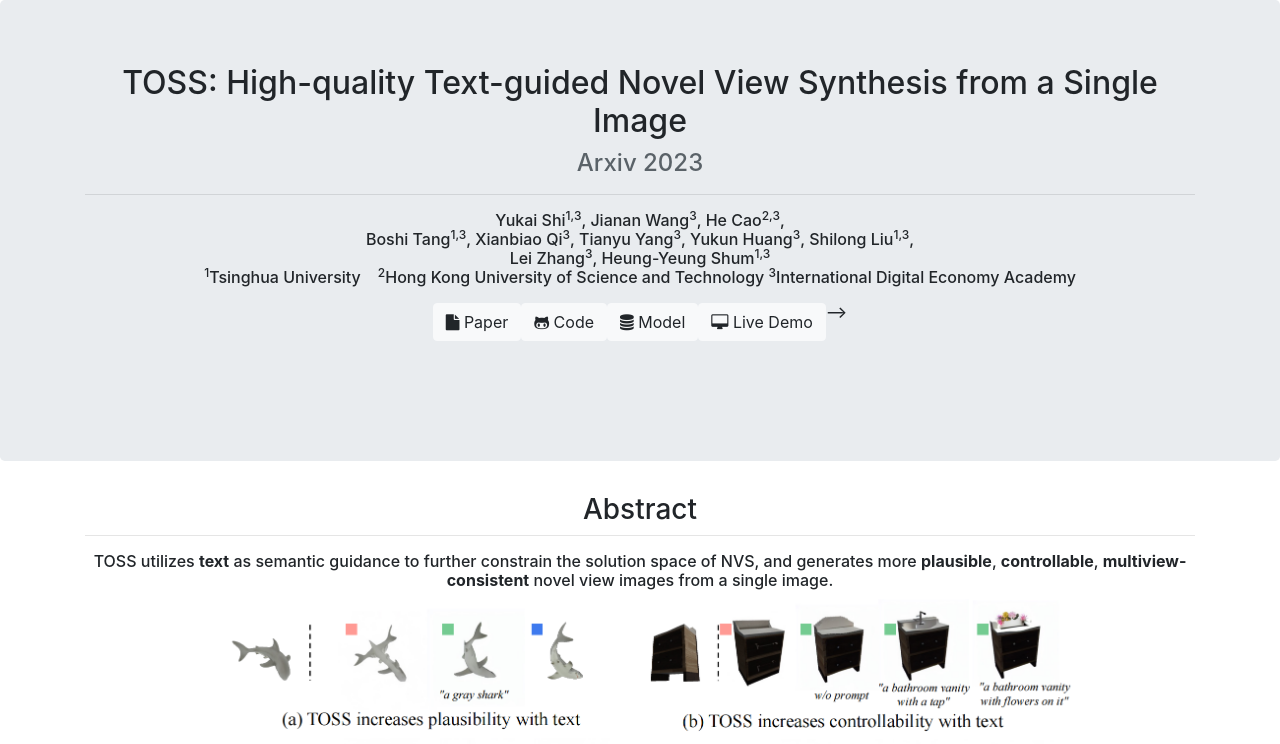
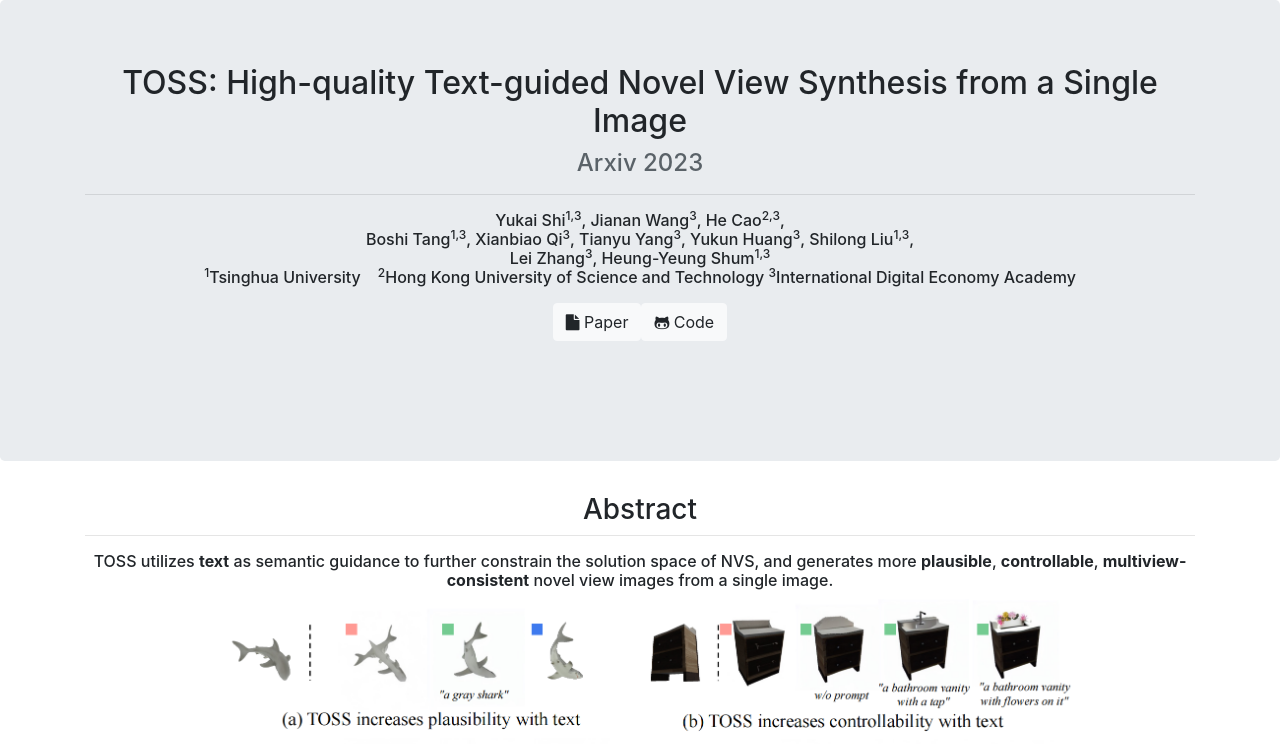
Before and after one commit to toss3d/toss3d, a plain HTML site: page index.html in a window 1280 px wide. Shown: the top 744 px of the page. Drawn offline with nearby package versions, Linux system fonts and the light colour scheme.

Commit message:
Update index.html

```diff
--- a/index.html
+++ b/index.html
@@ -52,14 +52,6 @@
                   <p class="mb-5"><a class="btn btn-large btn-light" href="https://github.com/IDEA-Research/TOSS" role="button" target="_blank">
                     <i class="fa fa-github-alt"></i> Code </a> </p>
               </div>
-              <div class="column">
-                  <p class="mb-5"><a class="btn btn-large btn-light" href="https://toss3d.github.io/" role="button" target="_blank">
-                    <i class="fa fa-database"></i> Model </a> </p>
-              </div>
-              <div class="column">
-                  <p class="mb-5"><a class="btn btn-large btn-light" href="https://toss3d.github.io/" role="button" target="_blank">
-                    <i class="fa fa-desktop"></i> Live Demo </a> </p>
-              </div> -->
             </div>
           </h6></div>
         </div>
```
